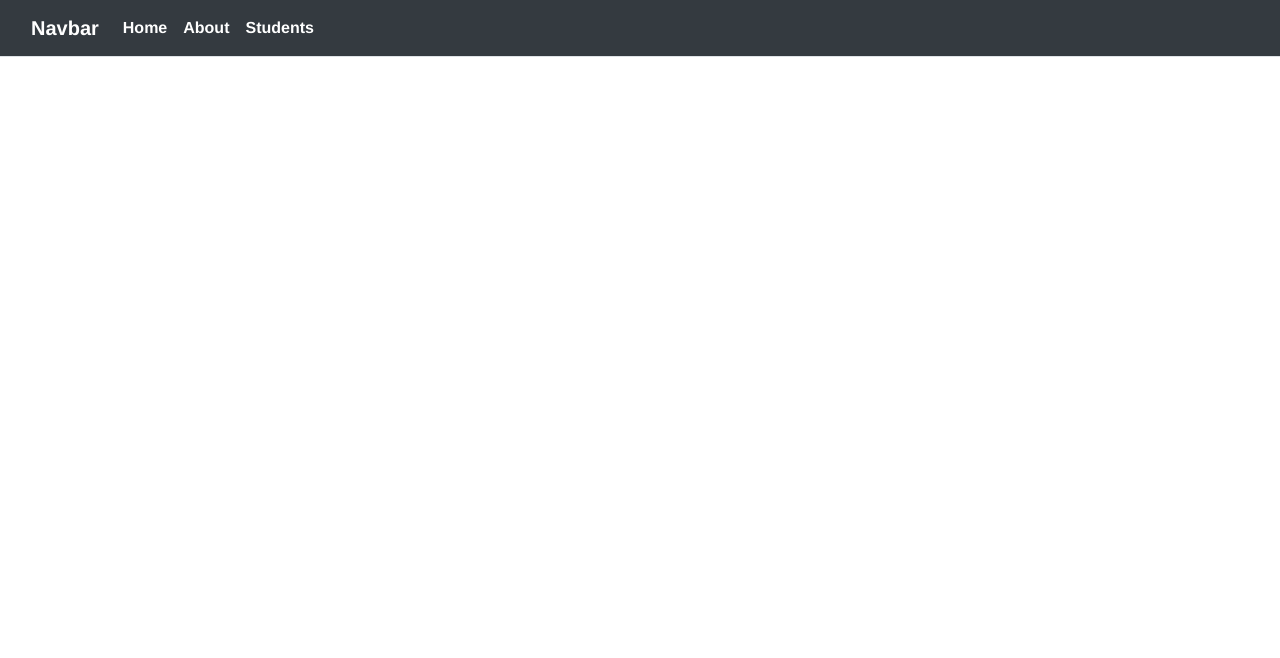
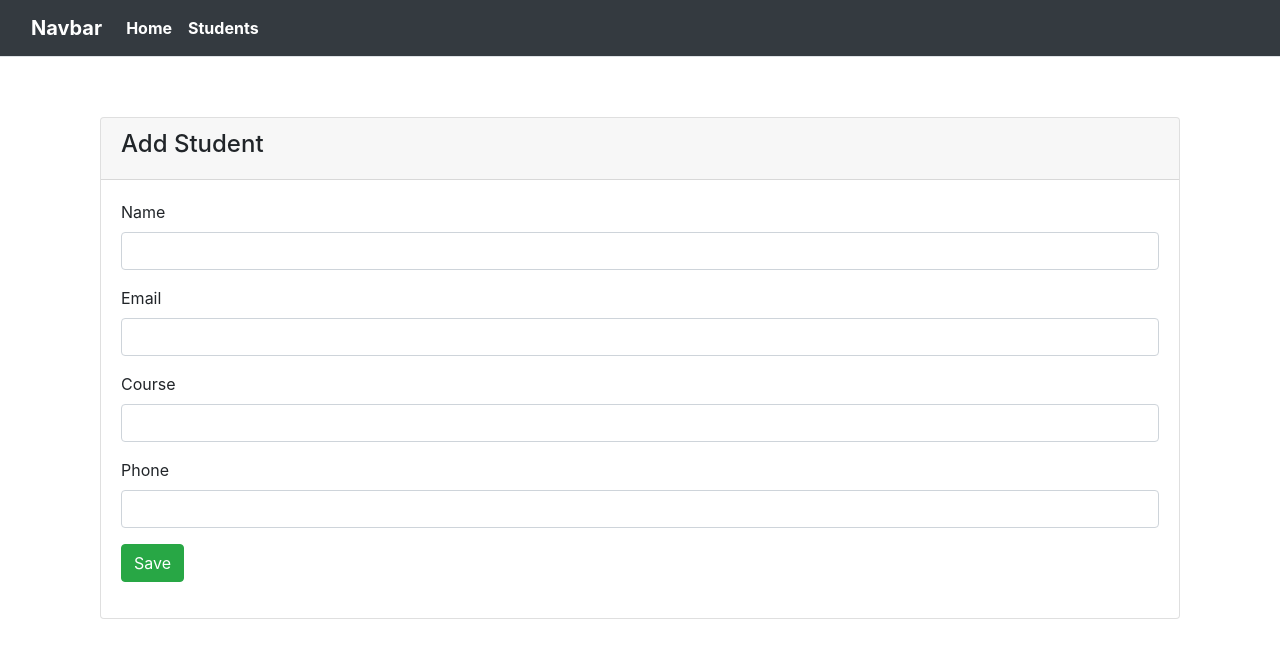
Before and after one commit to esmail36/Vue-crud-app-with-Laravel-api, a Vue app: page /student/create in a window 1280 px wide. Shown: the top 658 px of the page. Built offline with nearby package versions, Linux system fonts and the light colour scheme.

Commit message:
create student

```diff
--- a/package.json
+++ b/package.json
@@ -10,6 +10,8 @@
     "axios": "^1.5.0",
     "bootstrap": "^5.3.2",
     "core-js": "^3.8.3",
+    "date-fns": "^2.30.0",
+    "sweetalert2": "^11.7.28",
     "vue": "^3.2.13",
     "vue-router": "^4.0.3"
   },
--- a/public/index.html
+++ b/public/index.html
@@ -8,10 +8,9 @@
     <title><%= htmlWebpackPlugin.options.title %></title>
   </head>
   <body>
-    <noscript>
-      <strong>We're sorry but <%= htmlWebpackPlugin.options.title %> doesn't work properly without JavaScript enabled. Please enable it to continue.</strong>
-    </noscript>
-    <div id="app"></div>
+    <div id="app">
+
+    </div>
     <!-- built files will be auto injected -->
   </body>
 </html>
--- a/src/App.vue
+++ b/src/App.vue
@@ -12,10 +12,6 @@
 
               <li class="nav-item">
                 <router-link class="nav-link active" aria-current="page" to="/">Home</router-link>
-              </li>
-
-              <li class="nav-item">
-                <router-link class="nav-link" to="/about">About</router-link>
               </li>
 
               <li class="nav-item">
@@ -37,11 +33,7 @@
 @import url(https://stackpath.bootstrapcdn.com/bootstrap/4.3.1/css/bootstrap.min.css);
 
 #app {
-  font-family: Avenir, Helvetica, Arial, sans-serif;
-  -webkit-font-smoothing: antialiased;
-  -moz-osx-font-smoothing: grayscale;
-  text-align: center;
-  color: #2c3e50;
+  padding-bottom: 50px;
 }
 
 nav {
@@ -57,4 +49,5 @@ nav a {
 nav a.router-link-exact-active {
   color: #42b983;
 }
+
 </style>
--- a/src/router/index.js
+++ b/src/router/index.js
@@ -1,6 +1,7 @@
 import { createRouter, createWebHistory } from 'vue-router'
 import HomeView from '../views/HomeView.vue';
 import StudentsView from '../views/Student/StudentsView.vue';
+import StudentCreate from '../views/Student/StudentCreate.vue';
 
 const routes = [
   {
@@ -21,6 +22,11 @@ const routes = [
     name: 'studentsView',
     component: StudentsView
   },
+  {
+    path: '/student/create',
+    name: 'studentCreate',
+    component: StudentCreate
+  },
 ]
 
 const router = createRouter({
--- a/src/views/HomeView.vue
+++ b/src/views/HomeView.vue
@@ -1,6 +1,6 @@
 <template>
       <div>
-            Home Page
+            <h1>Home page</h1>
       </div>
 </template>
 
--- /dev/null
+++ b/src/views/Student/StudentCreate.vue
@@ -0,0 +1,156 @@
+<template>
+      <div class="container mt-5">
+            <div class="card">
+                  <div class="card-header">
+                        <h4>Add Student</h4>
+                  </div>
+                  <div class="card-body text-center" v-if="loader">
+                        <span class="loader"></span>
+                  </div>
+                  <div class="card-body" v-else>
+
+                        <div class="mb-3">
+                              <label for="name">Name</label>
+                              <input type="text" v-model="model.student.name" class="form-control"
+                                    :class="{ 'is-invalid': errors.name }" id="name">
+                              <span v-if="errors.name" class="invalid-feedback">{{ errors.name[0] }}</span>
+                        </div>
+
+                        <div class="mb-3">
+                              <label for="email">Email</label>
+                              <input type="text" v-model="model.student.email" class="form-control"
+                                    :class="{ 'is-invalid': errors.email }" id="email">
+                              <span v-if="errors.email" class="invalid-feedback">{{ errors.email[0] }}</span>
+                        </div>
+
+                        <div class="mb-3">
+                              <label for="course">Course</label>
+                              <input type="text" v-model="model.student.course" class="form-control"
+                                    :class="{ 'is-invalid': errors.course }" id="course">
+                              <span v-if="errors.course" class="invalid-feedback">{{ errors.course[0] }}</span>
+                        </div>
+
+                        <div class="mb-3">
+                              <label for="phone">Phone</label>
+                              <input type="text" v-model="model.student.phone" class="form-control"
+                                    :class="{ 'is-invalid': errors.phone }" id="phone">
+                              <span v-if="errors.phone" class="invalid-feedback">{{ errors.phone[0] }}</span>
+                        </div>
+
+                        <div class="mb-3">
+                              <button type="button" @click="addStudent" class="btn btn-success">Save</button>
+                        </div>
+                  </div>
+            </div>
+      </div>
+</template>
+
+<script>
+import axios from 'axios';
+
+import Swal from 'sweetalert2';
+
+
+
+import { useRouter } from 'vue-router';
+
+
+export default {
+      name: 'studentCreate',
+
+      data() {
+            return {
+                  model: {
+                        student: {
+                              name: '',
+                              email: '',
+                              course: '',
+                              phone: ''
+                        }
+                  },
+
+                  loader: true,
+
+                  errors: {},
+            }
+      },
+
+      mounted() {
+            this.setLoader();
+      },
+
+      methods: {
+            setLoader() {
+                  setTimeout(() => {
+                        this.loader = false
+                  }, 500);
+            },
+
+            addStudent() {
+
+                  var $this = this;
+                  axios.post('http://127.0.0.1:8000/api/add/student', $this.model.student)
+                        .then(res => {
+
+                              $this.errors = {};
+
+                              $this.model.student.name = '';
+                              $this.model.student.email = '';
+                              $this.model.student.course = '';
+                              $this.model.student.phone = '';
+
+                              const Toast = Swal.mixin({
+                                    toast: true,
+                                    position: 'top-end',
+                                    showConfirmButton: false,
+                                    timer: 3000,
+                                    timerProgressBar: true,
+                                    didOpen: (toast) => {
+                                          toast.addEventListener('mouseenter', Swal.stopTimer)
+                                          toast.addEventListener('mouseleave', Swal.resumeTimer)
+                                    }
+                              })
+
+                              Toast.fire({
+                                    icon: 'success',
+                                    title: res.data.message
+                              })
+
+
+                              this.$router.push({path: '/students'})
+                        })
+                        .catch(function (error) {
+                              if (error.response) {
+
+                                    if (error.response.status == 422) {
+                                          $this.errors = error.response.data.errors;
+                                    }
+                              }
+                        });
+            }
+      }
+}
+</script>
+
+<style scoped>
+.loader {
+      width: 48px;
+      height: 48px;
+      border: 5px solid #333;
+      border-bottom-color: transparent;
+      border-radius: 50%;
+      display: inline-block;
+      box-sizing: border-box;
+      animation: rotation 1s linear infinite;
+}
+
+@keyframes rotation {
+      0% {
+            transform: rotate(0deg);
+      }
+
+      100% {
+            transform: rotate(360deg);
+      }
+}
+</style>
--- a/src/views/Student/StudentsView.vue
+++ b/src/views/Student/StudentsView.vue
@@ -1,5 +1,5 @@
 <template>
-      <div class="card py-4">
+      <div class="card py-4 bg-dark text-white">
             <div class="car-header d-flex px-4 align-items-center justify-content-between">
                   <h4>
                         Students
@@ -9,7 +9,7 @@
             </div>
 
             <div class="card-body">
-                  <table class="table table-dark table-striped table-hover">
+                  <table class="table table-dark table-striped table-hover table-responsive-md">
                         <thead>
                               <tr>
                                     <th scope="col">#</th>
@@ -21,14 +21,22 @@
                                     <th scope="col">Actions</th>
                               </tr>
                         </thead>
-                        <tbody v-if="this.students.length > 0">
+
+                        <tbody v-if="emptyRecord">
+                              <td colspan="7" class="text-center">
+                                    <img class="img-responsive" :src="require('@/assets/images/empty-data.png')"
+                                          alt="empty-data">
+                              </td>
+                        </tbody>
+
+                        <tbody v-if="!emptyRecord && students.length > 0">
                               <tr v-for="(student, index) in students" :key="index">
                                     <th>{{ student.id }}</th>
                                     <td>{{ student.name }}</td>
                                     <td>{{ student.course }}</td>
                                     <td>{{ student.email }}</td>
                                     <td>{{ student.phone }}</td>
-                                    <td>{{ student.created_at }}</td>
+                                    <td>{{ format(new Date(student.created_at), 'Y-MM-dd') }}</td>
                                     <td>
                                           <div class="btns">
                                                 <router-link class="btn btn-success btn-sm"
@@ -39,7 +47,7 @@
                               </tr>
                         </tbody>
 
-                        <tbody v-else>
+                        <tbody v-else-if="!emptyRecord && students.length == 0">
                               <td colspan="7" class="text-center">
                                     <span class="loader"></span>
                               </td>
@@ -54,12 +62,18 @@
 
 import axios from 'axios';
 
+
+import { format } from 'date-fns';
+
 export default {
-      name: 'students',
+      name: 'studentsView',
       data() {
             return {
                   students: [],
                   loader: true,
+                  format,
+                  emptyRecord: false,
+                  emptyMsg: '',
             }
       },
 
@@ -73,8 +87,13 @@ export default {
             getStudents() {
                   axios.get('http://127.0.0.1:8000/api/students')
                         .then(res => {
-                              this.students = res.data.students;
-                              // console.log(res.data.students);
+                              if(res.data == 204) {
+                                    this.emptyRecord = true
+                              } else {
+
+                                    this.students = res.data.students;
+                              }
+
                         })
                         .catch(function (error) {
 
@@ -111,4 +130,16 @@ export default {
       100% {
             transform: rotate(360deg);
       }
-}</style>
+}
+
+@media (max-width: 767px) {
+      img {
+            height: 180px;
+            object-fit: cover;
+      }
+
+}
+.btns {
+      text-align: center;
+}
+</style>
```
Also changed, not shown: src/assets/images/empty-data.png (added), 1 other file (tests, documents, lock files or other folders).
